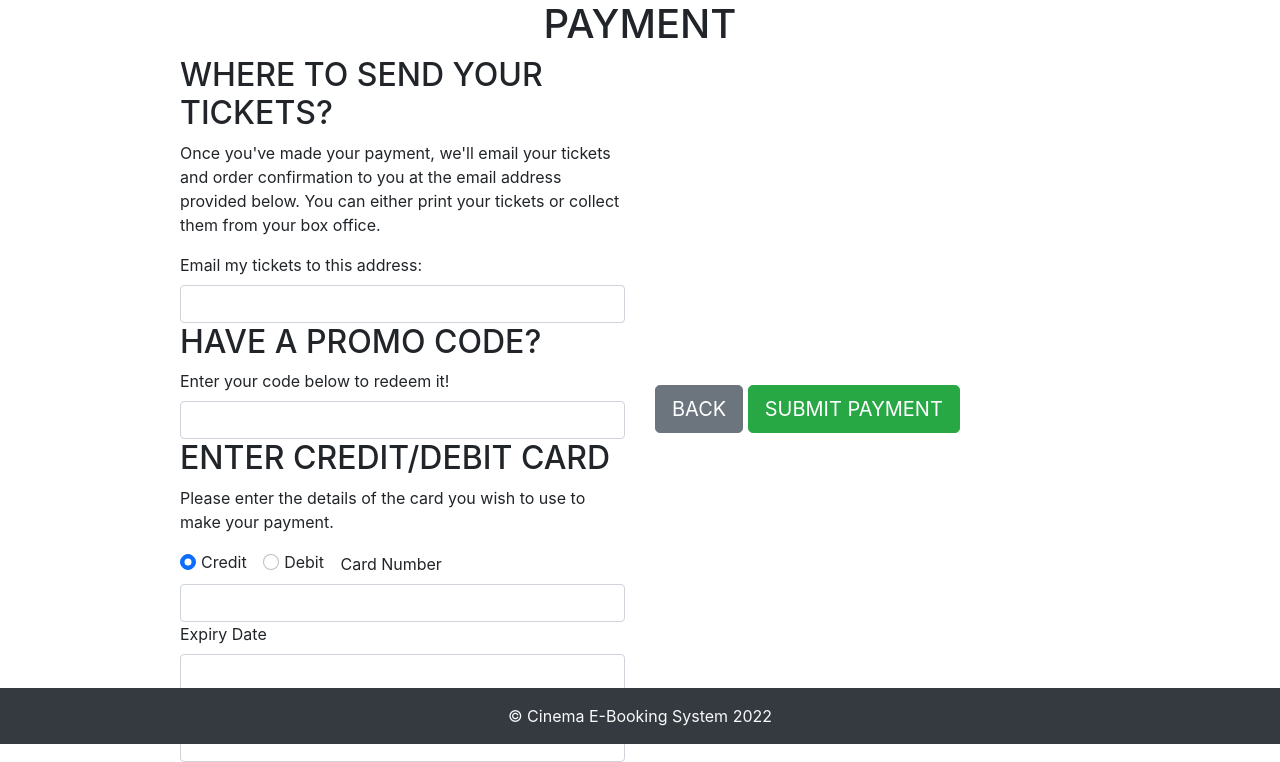
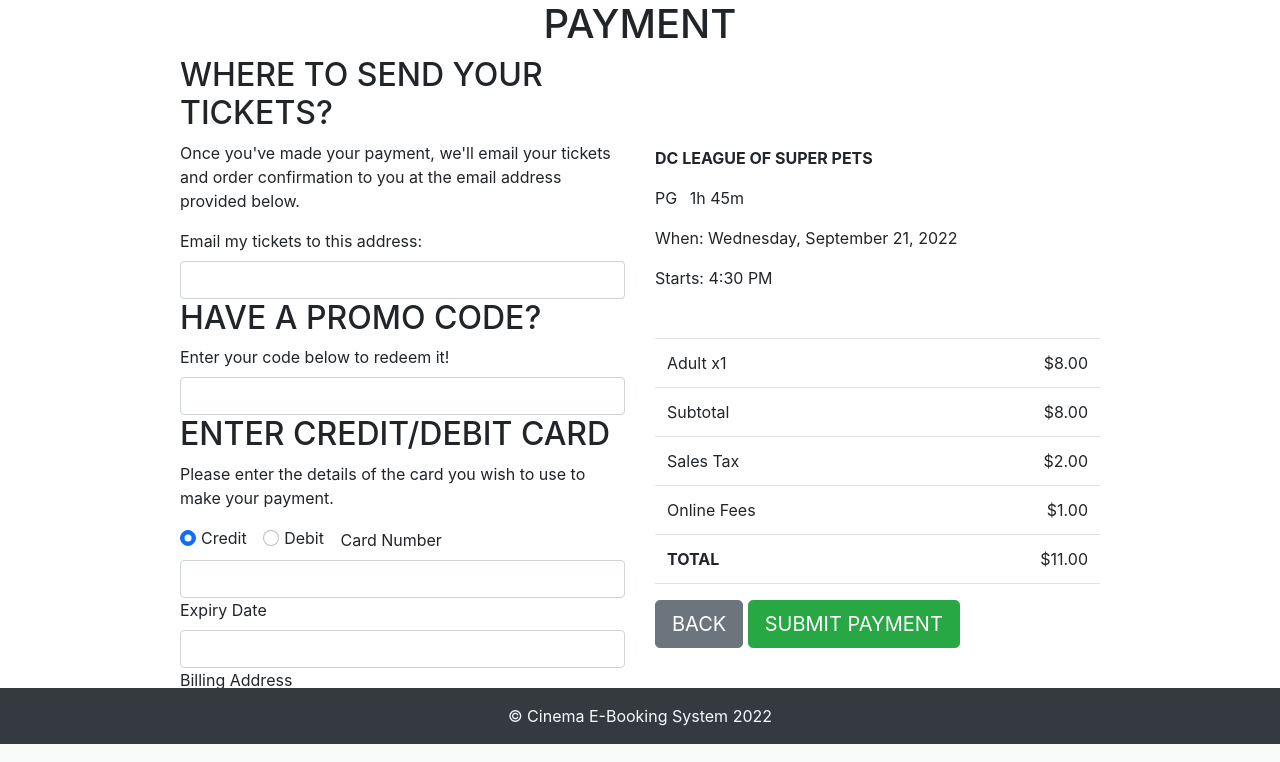
Before and after one commit to njj67229/CSCI4050_GroupC3, a Django app: page /checkout/payment in a window 1280 px wide. Shown: the part 56-818 px from the top of the page. Run offline with Django 4.2, Linux system fonts and the light colour scheme; some libraries are stand-ins or nearby versions.

Commit message:
Added table with order totals on payment page

```diff
--- a/project/checkout/templates/payment.html
+++ b/project/checkout/templates/payment.html
@@ -13,7 +13,7 @@
             <h2 class="text-uppercase">Where to send your tickets?</h2>
             <p>
                 Once you've made your payment, we'll email your tickets and order confirmation to you at the
-                email address provided below. You can either print your tickets or collect them from your box office.
+                email address provided below.
             </p>
             <!-- <div class="mb-3"> -->
             <label for="inputEmail" class="form-label">Email my tickets to this address:</label>
@@ -54,7 +54,38 @@
             <!-- </div> -->
         </div>
         <div class="col-md-5">
-            <a href="{% url 'select_seats' %}" class="btn btn-secondary text-uppercase btn-lg">Back</a>
+            <p class="text-uppercase"><b>DC League of Super Pets</b></p>
+            <ul class="list-inline">
+                <li class="list-inline-item">PG</li>
+                <li class="list-inline-item">1h 45m</li>
+            </ul>
+            <p>When: Wednesday, September 21, 2022</p>
+            <p>Starts: 4:30 PM</p>
+            <table class="table mt-5">
+                <tbody>
+                    <tr>
+                        <td>Adult x1</th>
+                        <td class="text-end">$8.00</td>
+                    </tr>
+                    <tr>
+                        <td>Subtotal</th>
+                        <td class="text-end">$8.00</td>
+                    </tr>
+                    <tr>
+                        <td>Sales Tax</th>
+                        <td class="text-end">$2.00</td>
+                    </tr>
+                    <tr>
+                        <td>Online Fees</th>
+                        <td class="text-end">$1.00</td>
+                    </tr>
+                    <tr>
+                        <td class="text-uppercase"><b>Total</b></th>
+                        <td class="text-end">$11.00</td>
+                    </tr>
+                </tbody>
+            </table>
+            <a href="{% url 'select_tickets_and_age' %}" class="btn btn-secondary text-uppercase btn-lg">Back</a>
             <a href="{% url 'confirmation' %}" class="btn btn-success text-uppercase btn-lg">Submit payment</a>
         </div>
         <div class="col-md-1"></div>
--- a/project/checkout/templates/select_seats.html
+++ b/project/checkout/templates/select_seats.html
@@ -87,12 +87,12 @@
                     </div>
 
                     <p class="text">
-                        Select 1 remaining seat.
+                        You have selected <span id="count">1</span> seat.
                     </p>
                 </div>
             </div>
-            <a href="{% url 'select_tickets_and_age' %}" class="btn btn-secondary text-uppercase btn-lg">Back</a>
-            <a href="{% url 'payment' %}" class="btn btn-primary text-uppercase btn-lg">Continue</a>
+            <a href="{% url 'select_show_time' %}" class="btn btn-secondary text-uppercase btn-lg">Back</a>
+            <a href="{% url 'select_tickets_and_age' %}" class="btn btn-primary text-uppercase btn-lg">Continue</a>
         </div>
     </div>
 </div>
--- a/project/checkout/templates/select_tickets_and_age.html
+++ b/project/checkout/templates/select_tickets_and_age.html
@@ -67,8 +67,9 @@
           </tr>
         </tbody>
       </table>
-      <a href="{% url 'select_show_time' %}" class="btn btn-secondary text-uppercase btn-lg">Back</a>
-      <a href="{% url 'select_seats' %}" class="btn btn-primary text-uppercase btn-lg">Continue</a>
+      <p class="text-center">Select 1 remaining ticket.</p>
+      <a href="{% url 'select_seats' %}" class="btn btn-secondary text-uppercase btn-lg">Back</a>
+      <a href="{% url 'payment' %}" class="btn btn-primary text-uppercase btn-lg">Continue</a>
     </div>
     <div class="col-md-1"></div>
   </div>
```
